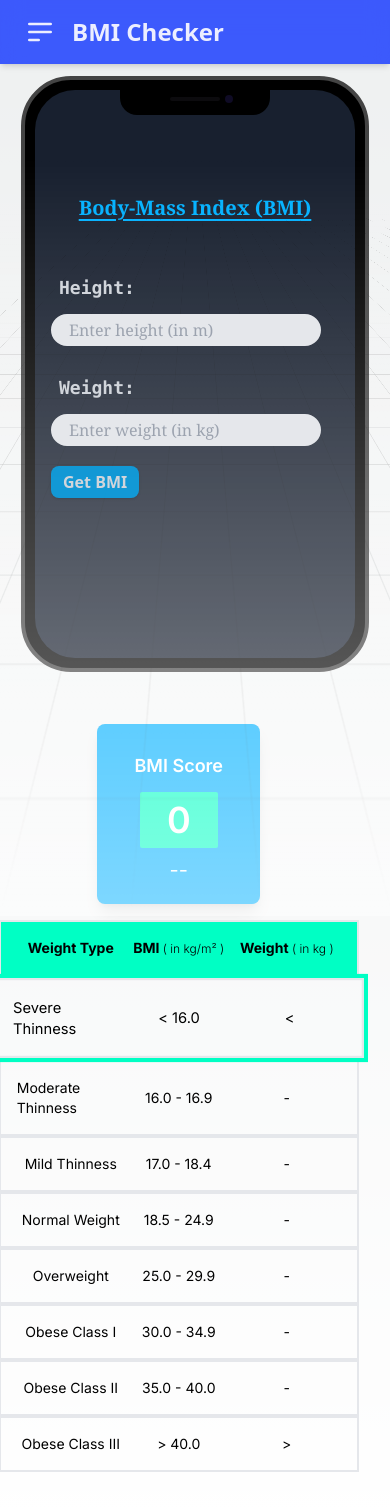
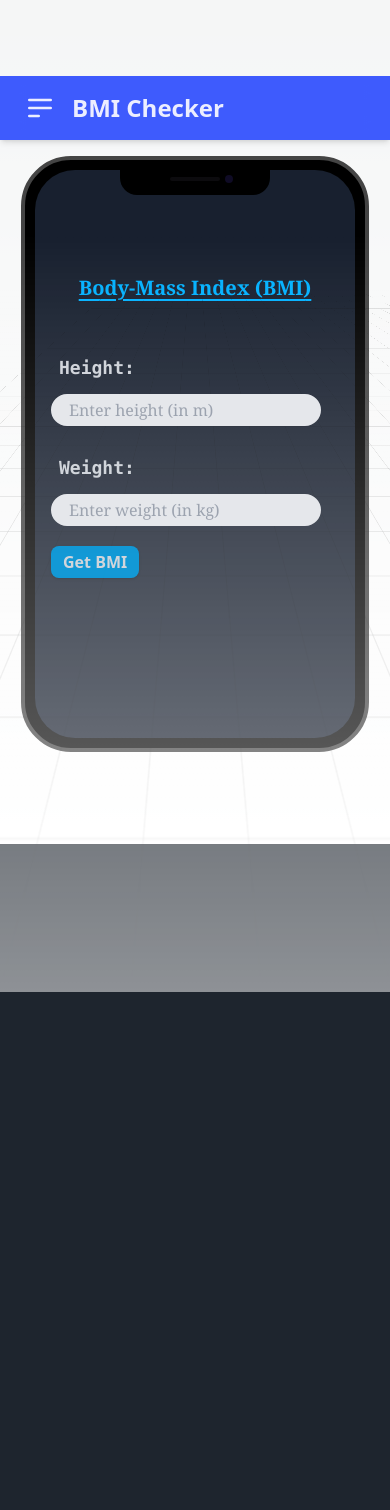
Before and after one commit to visrm/bmi-calculator, a Next.js app: page / in a window 390 px wide. After the commit the page ends 992 px from the top, so only its background shows below. Built offline with nearby package versions, Linux system fonts and the light colour scheme.

Commit message:
:art: some visual adjustments.

```diff
--- a/app/page.jsx
+++ b/app/page.jsx
@@ -7,8 +7,9 @@ import BmiTable from "@/components/BmiTable";
 import RetroGrid from "@/components/magicui/retro-grid";
 
 export default function Home() {
+  const [bmiVisible, setBmiVisible] = useState(false);
   const [bmi, setBmi] = useState(0);
-  const [bmiType, setBmiType] = useState("--");
+  const [bmiType, setBmiType] = useState("Not Calculated");
   const [weightChange, setWeightChange] = useState({ weight: "", type: "" });
   const [bmiRange, setBmiRange] = useState({
     severeThin: { low: "" },
@@ -77,14 +78,16 @@ export default function Home() {
     };
     setBmiRange(range);
     setWeightChange(weighChange(b, w, range));
+    setBmiVisible(true);
   };
 
   return (
     <>
-      <main className="min-h-screen min-w-full pb-2 bg-white/60">
+      <main className="flex justify-center flex-col flex-nowrap grow shrink min-h-screen min-w-full pb-2 bg-white/75">
         <Nav />
+        <section className="min-h-full md:min-h-screen w-full overflow-hidden">
           <RetroGrid />
-        <div className="grid place-content-center my-1 p-1">
+          <div className="grid place-content-center my-1 p-1 shrink">
             <div className="mockup-phone">
               <div className="camera z-0"></div>
               <div className="display mx-auto">
@@ -97,10 +100,13 @@ export default function Home() {
               </div>
             </div>
           </div>
-        <div className="flex justify-center items-center flex-col sm:flex-row flex-nowrap p-4 my-4 h-full w-11/12">
+        </section>
+        {bmiVisible && (
+          <section className="flex justify-center items-center flex-col sm:flex-row flex-nowrap p-4 my-4 h-full md:min-h-screen w-10/12 md:w-11/12 overflow-hidden">
             <GetBmi Bmi={bmi} BmiType={bmiType} weighChange={weightChange} />
             <BmiTable range={bmiRange} bmi={bmi} />
-        </div>
+          </section>
+        )}
       </main>
     </>
   );
--- a/components/BmiForm.js
+++ b/components/BmiForm.js
@@ -1,8 +1,8 @@
 import { useState } from "react";
 
 export default function BmiForm({ getData }) {
-  const [weight, setWeight] = useState();
-  const [height, setHeight] = useState();
+  const [weight, setWeight] = useState("");
+  const [height, setHeight] = useState("");
   const [alert, setAlert] = useState(false);
 
   const onFormSubmit = (e) => {
@@ -17,7 +17,7 @@ export default function BmiForm({ getData }) {
   };
 
   return (
-    <div className="p-1 w-full z-10">
+    <div className="p-1 w-full z-20">
       <form
         className="w-11/12 max-w-sm my-2 mx-3 pr-4 py-8 h-full rounded-2xl"
         onSubmit={onFormSubmit}
--- a/components/BmiTable.js
+++ b/components/BmiTable.js
@@ -1,7 +1,7 @@
 export default function BmiTable({ range, bmi }) {
   return (
     <>
-      <div className="grid text-black min-h-[480px] min-w-[360px] w-11/12 sm:w-1/2 text-sm">
+      <div className="grid text-black min-h-[480px] min-w-[360px] w-11/12 sm:w-1/2 text-sm z-20">
         <div className="rows grid grid-cols-3 place-items-center p-4 border-2 bg-secondary">
           <div className="font-bold">Weight Type</div>
           <div className="font-bold">
--- a/components/GetBMI.js
+++ b/components/GetBMI.js
@@ -1,7 +1,7 @@
 export default function GetBMI({ Bmi, BmiType, weighChange }) {
   return (
     <>
-      <div className="flex justify-center items-center mx-auto my-4 flex-col flex-nowrap p-4 shadow-lg sm:shadow-xl bg-accent text-white rounded-lg h-1/2 w-1/2 sm:w-2/5">
+      <div className="flex justify-center items-center mx-auto my-4 flex-col flex-nowrap p-4 shadow-lg sm:shadow-xl bg-accent text-white rounded-lg h-2/3 w-2/3 sm:w-2/5 z-20">
         <h2 className="flex justify-center items-center font-semibold text-lg p-3">
           BMI Score
         </h2>
--- a/tailwind.config.js
+++ b/tailwind.config.js
@@ -37,6 +37,7 @@ module.exports = {
           success: "#00e5aa",
           warning: "#8a5f00",
           error: "#ff8aad",
+          white: "#f5f5f5",
         },
       },
     ],
```
Lines whose indentation alone changed are shown as unchanged.
